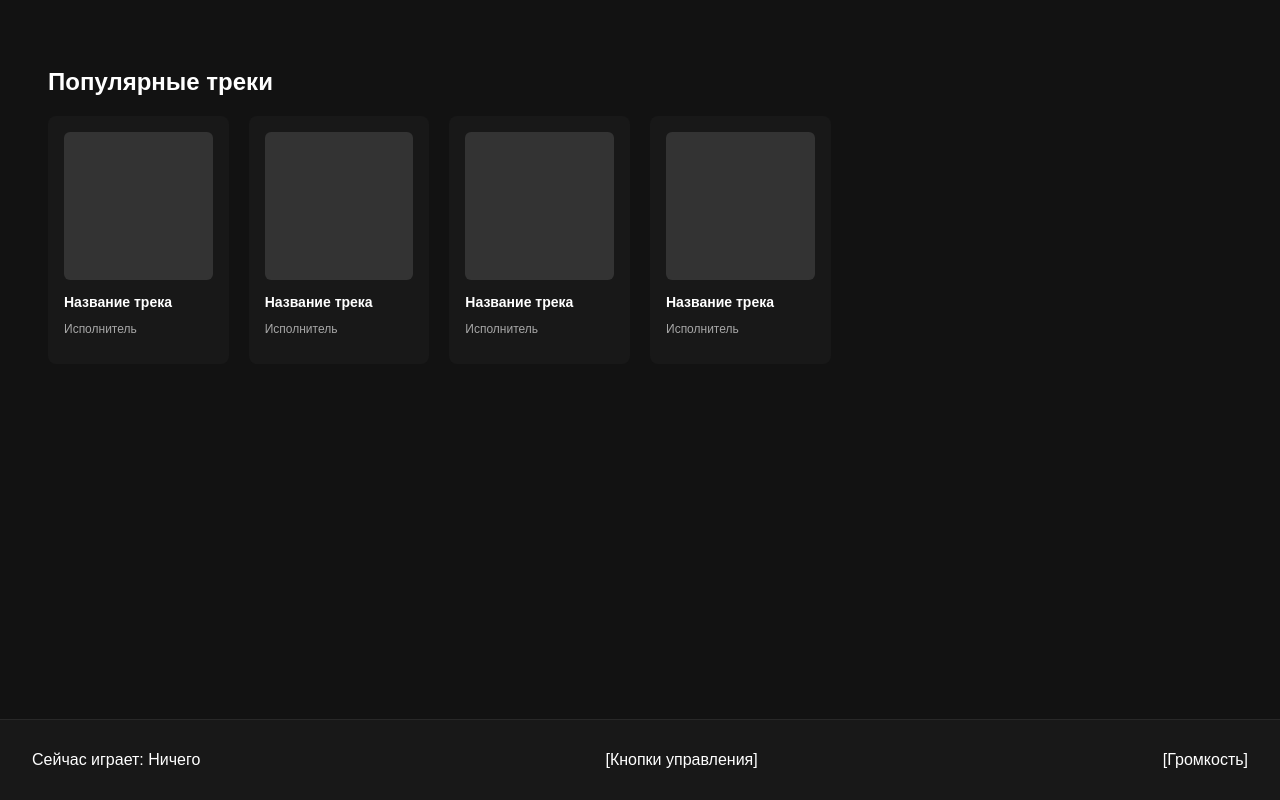
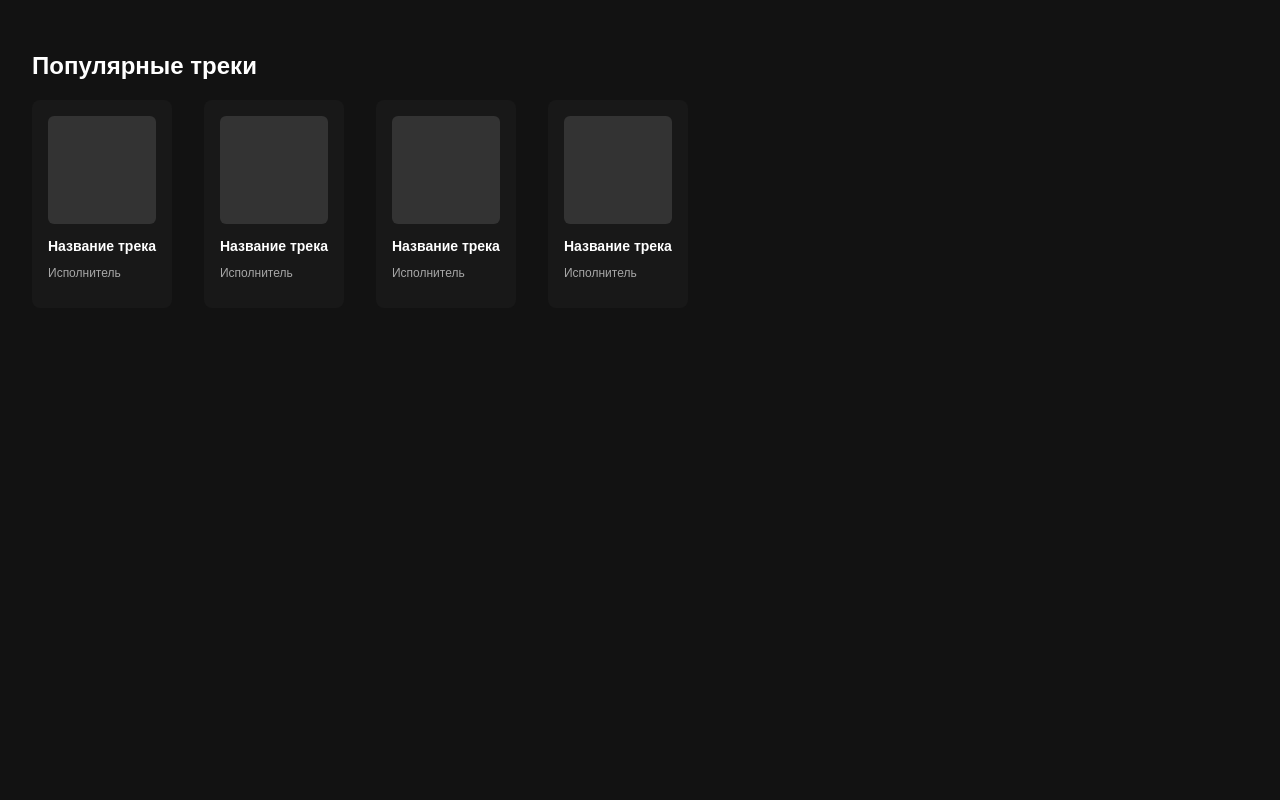
Before and after one commit to Vainn2332/Vladify.Frontend, a React (Vite) app: page / in a window 1280 px wide. Built offline with nearby package versions, Linux system fonts and the light colour scheme.

Commit message:
delete footer

```diff
--- a/src/pages/HomePage/HomePage.css
+++ b/src/pages/HomePage/HomePage.css
@@ -18,72 +18,24 @@ body {
   overflow-y: auto;
 }
 
-.section-items {
+.section {
+  margin-bottom: 32px;
   padding: 16px;
 }
 
-/* 1. Header (Шапка) */
-.header {
-  display: flex;
-  justify-content: space-between;
-  align-items: center;
-  padding: 16px 32px;
-  background-color: #181818;
-  border-bottom: 1px solid #282828;
+.section h2 {
+  width: 100%;
+  font-size: 20px;
+  font-weight: bold;
 }
 
-.logo {
-  font-size: 20px;
-  font-weight: bold;
-  color: #1db954;
+.section-items {
+  display: flex;
+  flex-direction: row;
+  flex-wrap: wrap;
+  gap: 32px;
 }
 
-.nav-menu {
-  display: flex;
-  gap: 24px;
-}
-
-.nav-menu a {
-  color: #b3b3b3;
-  text-decoration: none;
-  font-size: 15px;
-  font-weight: 500;
-  transition: color 0.2s;
-}
-
-.nav-menu a:hover,
-.nav-menu a.active {
-  color: #ffffff;
-}
-
-.header-right {
-  display: flex;
-  align-items: center;
-  gap: 16px;
-}
-
-.search-input {
-  background-color: #c25757;
-  border: 1px solid #333;
-  color: white;
-  padding: 8px 16px;
-  border-radius: 20px;
-  width: 250px;
-  outline: none;
-}
-
-.search-input:focus {
-  border-color: #1db954;
-}
-
-.tracks-grid {
-  display: grid;
-  grid-template-columns: repeat(auto-fill, minmax(180px, 1fr));
-  gap: 20px;
-  margin-top: 16px;
-}
-
-/* Карточки */
 .track-card {
   background-color: #181818;
   padding: 16px;
@@ -117,14 +69,3 @@ body {
   color: #a7a7a7;
   font-size: 12px;
 }
-
-/* 3. Player Bar (Фиксированная панель снизу) */
-.player-bar {
-  height: 80px;
-  background-color: #181818;
-  border-top: 1px solid #282828;
-  display: flex;
-  justify-content: space-between;
-  align-items: center;
-  padding: 0 32px;
-}
--- a/src/pages/HomePage/HomePage.tsx
+++ b/src/pages/HomePage/HomePage.tsx
@@ -3,10 +3,9 @@ export function HomePage() {
   return (
     <div className="layout">
       <div className="content">
-        <section className="section-items">
+        <section>
           <h2>Популярные треки</h2>
-
-          <div className="tracks-grid">
+          <div className="section-items">
             <div className="track-card">
               <div className="track-cover"></div>
               <p className="track-title">Название трека</p>
@@ -33,13 +32,6 @@ export function HomePage() {
           </div>
         </section>
       </div>
-
-      {/* 3. Нижняя панель плеера */}
-      <footer className="player-bar">
-        <div>Сейчас играет: Ничего</div>
-        <div>[Кнопки управления]</div>
-        <div>[Громкость]</div>
-      </footer>
     </div>
   );
 }
```
